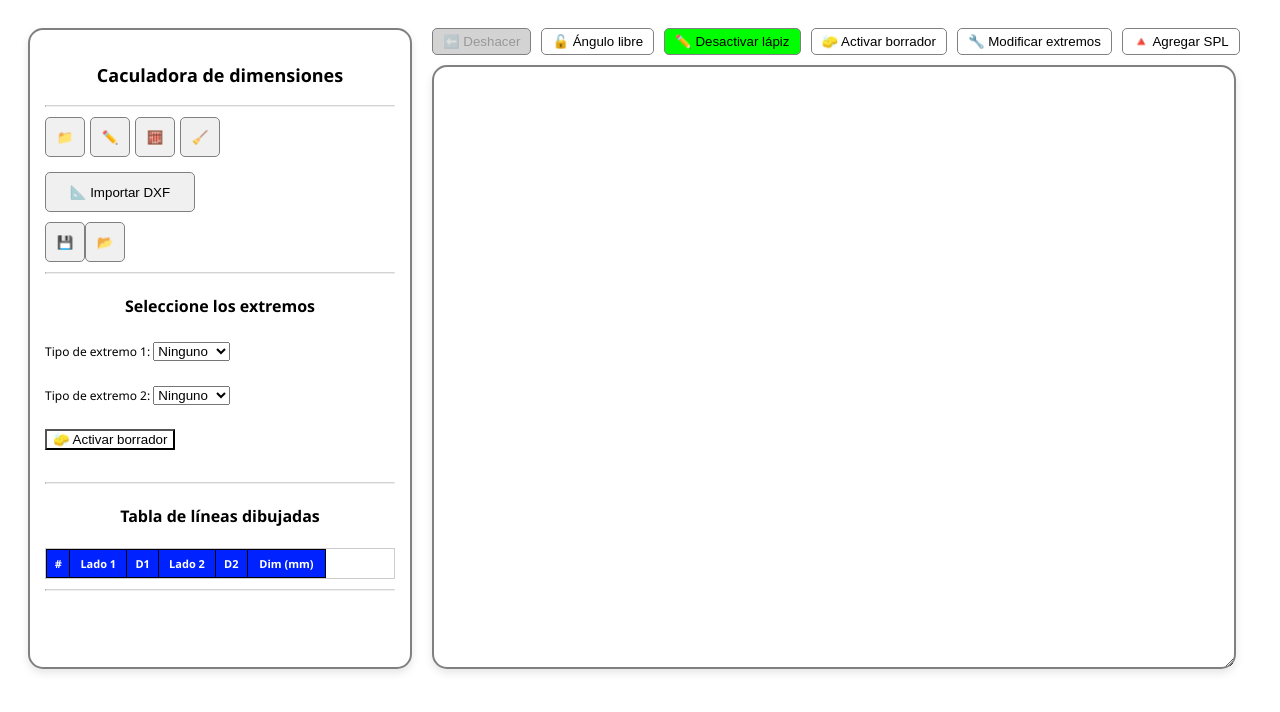
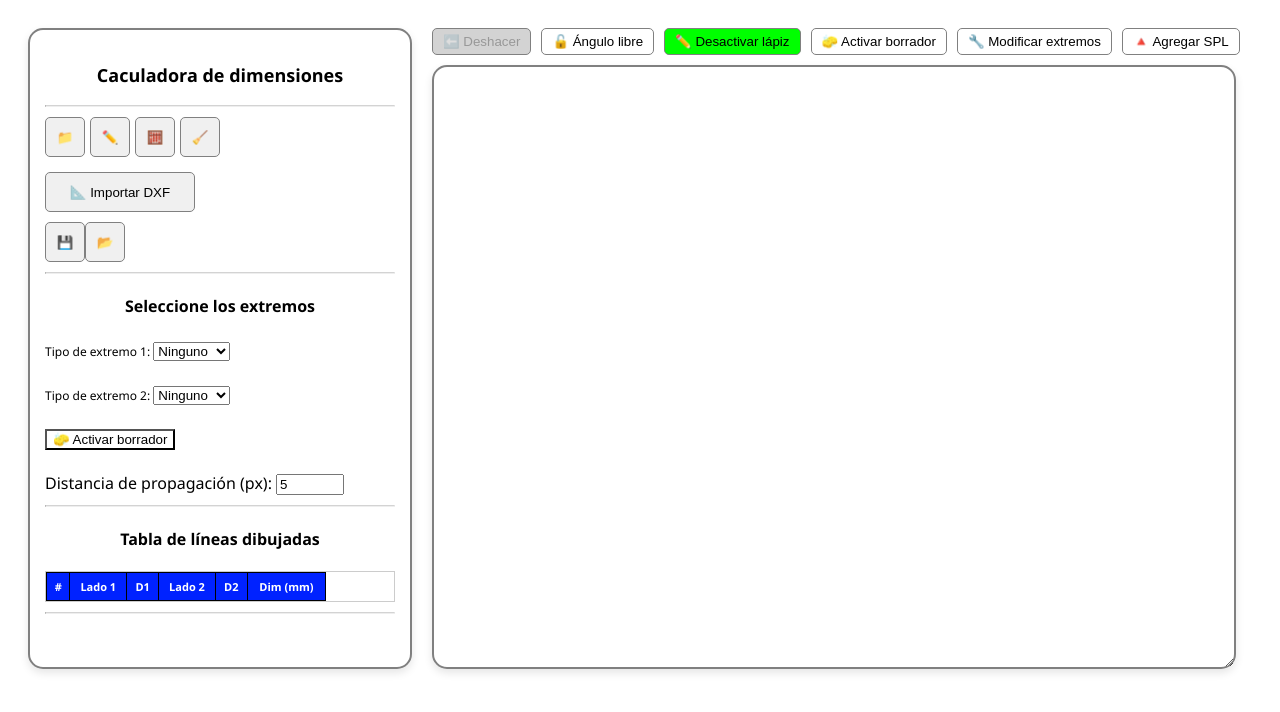
Before and after one commit to somerwest01/Dim_checktofrom, a React (Create React App) app: page / in a window 1280 px wide. Both pictures are taken after a click on the button "✏️". Shown: the top 712 px of the page. Built offline with nearby package versions, Linux system fonts and the light colour scheme.

Commit message:
Update App.js

```diff
--- a/src/App.js
+++ b/src/App.js
@@ -56,6 +56,9 @@ function App() {
   // ✅ Nuevo estado para la línea temporal del SPL
   const [tempSPL, setTempSPL] = useState(null);
 
+  // ✅ NUEVO ESTADO: Distancia de propagación configurable
+  const [propagationDistance, setPropagationDistance] = useState(5);
+
 
   // ✅ Nueva función para manejar el historial y los cambios de estado
   const handleStateChange = (newLines) => {
@@ -245,7 +248,8 @@ function findClosestSegment(pos) {
   const [hoverBoton, setHoverBoton] = useState(null);
 
 
-  const proximityThreshold = 35;
+  // ✅ Usando la nueva variable de estado
+  // const proximityThreshold = 35;
 
   const getClosestEndpoint = (pos) => {
     let closest = null;
@@ -255,7 +259,8 @@ function findClosestSegment(pos) {
       ['p1', 'p2'].forEach((end) => {
         const point = line[end];
         const dist = Math.hypot(pos.x - point.x, pos.y - point.y);
-        if (dist < proximityThreshold && dist < minDist) {
+        // ✅ Usando la nueva variable de estado
+        if (dist < propagationDistance && dist < minDist) {
           closest = { point, obj: line[end === 'p1' ? 'obj1' : 'obj2'] };
           minDist = dist;
         }
@@ -823,10 +828,10 @@ const handleUpdateFloatingMenu = () => {
       const p1Proximity = Math.hypot(line.p1.x - targetPos.x, line.p1.y - targetPos.y);
       const p2Proximity = Math.hypot(line.p2.x - targetPos.x, line.p2.y - targetPos.y);
 
-      if (p1Proximity < proximityThreshold) {
+      if (p1Proximity < propagationDistance) {
           line.nombre_obj1 = newName;
       }
-      if (p2Proximity < proximityThreshold) {
+      if (p2Proximity < propagationDistance) {
           line.nombre_obj2 = newName;
       }
   });
@@ -1130,6 +1135,13 @@ const handleUpdateFloatingMenu = () => {
       🧽 {eraserMode ? 'Desactivar borrador' : 'Activar borrador'}
     </button>
     <br /><br />
+    <label>Distancia de propagación (px): </label>
+    <input
+      type="number"
+      value={propagationDistance}
+      onChange={(e) => setPropagationDistance(parseFloat(e.target.value) || 0)}
+      style={{ width: '60px' }}
+    />
     <hr style={{ borderTop: '1px solid lightgray', margin: '10px 0' }} />
   </>
 )}
```
